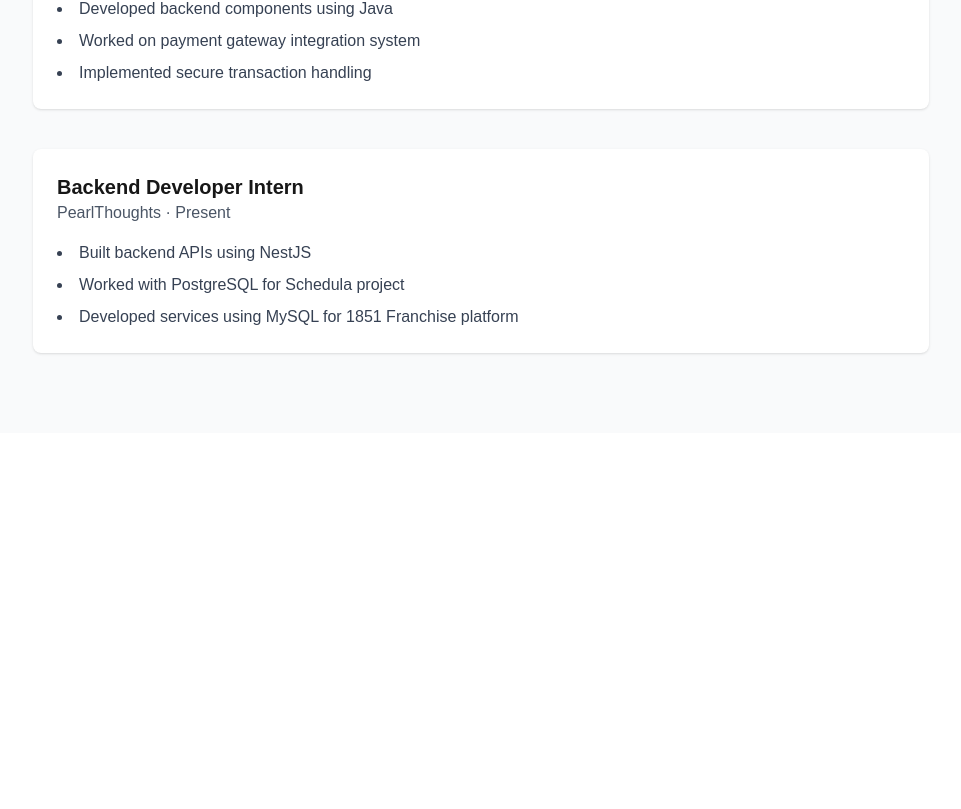
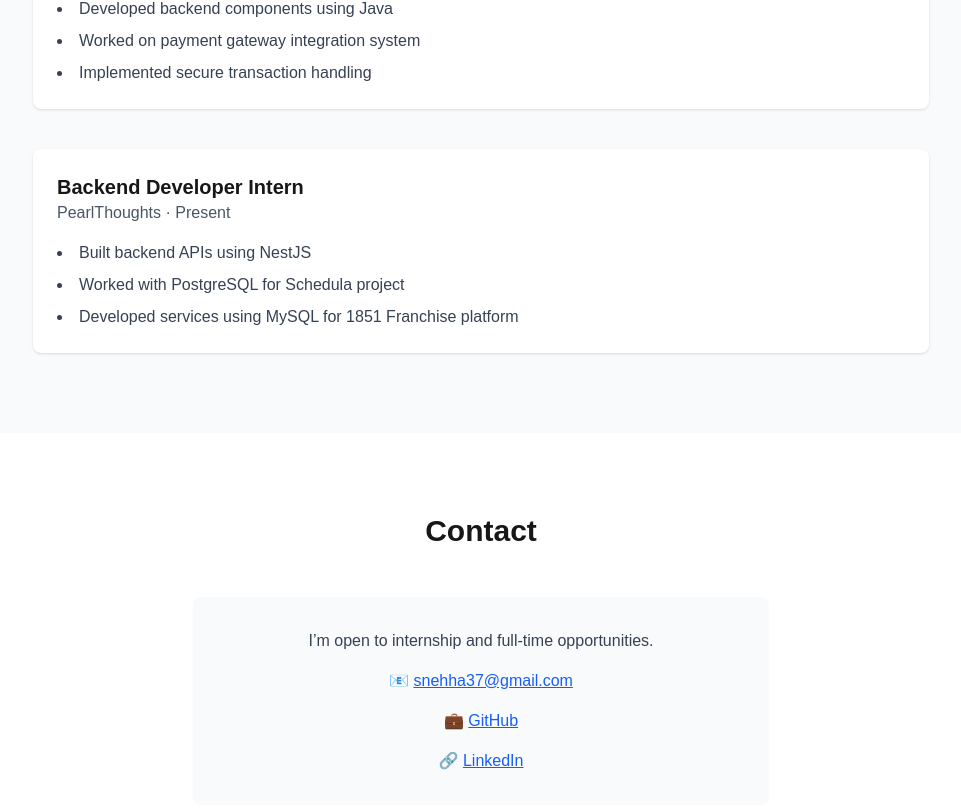
Before and after one commit to snehak07/interactive-portfolio, a Next.js app in the folder frontend/: page / in a window 1280 px wide. Shown: the part 2468-3277 px from the top of the page, without its empty margins (159-1120 px from the left). Before the commit the page ends 2901 px from the top, so only its background shows below. Built offline with nearby package versions, Linux system fonts and the light colour scheme.

Commit message:
feat:Contact section added

```diff
--- /dev/null
+++ b/frontend/app/components/Contact.tsx
@@ -0,0 +1,44 @@
+export default function Contact() {
+  return (
+    <section className="py-20 px-6">
+      <h2 className="text-3xl font-bold text-center mb-12">
+        Contact
+      </h2>
+
+      <div className="max-w-xl mx-auto bg-gray-50 p-8 rounded-lg text-center space-y-4">
+        <p className="text-gray-700">
+          I’m open to internship and full-time opportunities.
+        </p>
+
+        <p>
+          📧 <a
+            href="mailto:your-email@example.com"
+            className="text-blue-600 underline"
+          >
+            snehha37@gmail.com
+          </a>
+        </p>
+
+        <p>
+          💼 <a
+            href="https://github.com/snehak07"
+            target="_blank"
+            className="text-blue-600 underline"
+          >
+            GitHub
+          </a>
+        </p>
+
+        <p>
+          🔗 <a
+            href="https://www.linkedin.com/in/sneha-k-a53412210/"
+            target="_blank"
+            className="text-blue-600 underline"
+          >
+            LinkedIn
+          </a>
+        </p>
+      </div>
+    </section>
+  );
+}
--- a/frontend/app/page.tsx
+++ b/frontend/app/page.tsx
@@ -3,6 +3,8 @@ import About from "./components/About";
 import Skills from "./components/Skills";
 import Projects from "./components/Projects";
 import Experience from "./components/Experience";
+import Contact from "./components/Contact";
+
 
 
 
@@ -14,6 +16,7 @@ export default function Home() {
       <Skills />
       <Projects />
       <Experience />
+      <Contact />
     </main>
   );
 }
```
